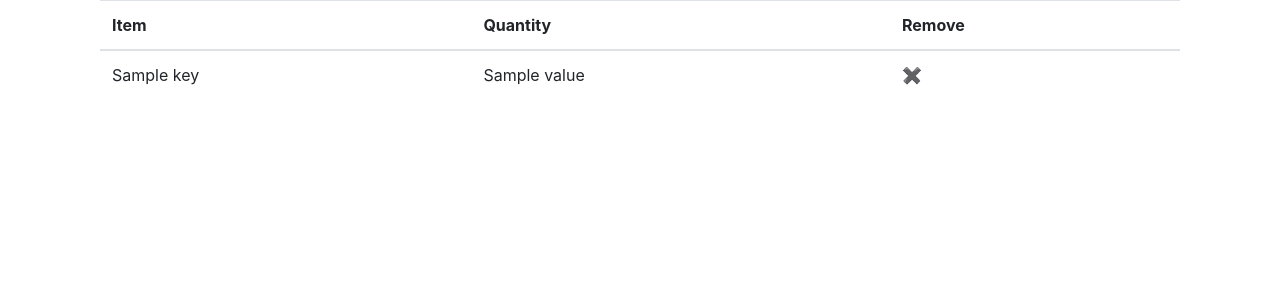
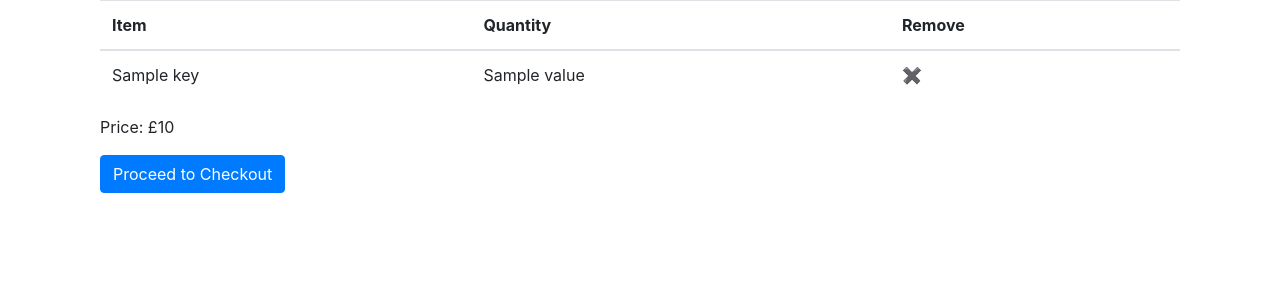
Before and after one commit to ElliottSmith610/online-shop, a Flask app: template templates/cart.html in a window 1280 px wide. Shown: the part 56-356 px from the top of the page. Run offline with Flask 2, Linux system fonts and the light colour scheme; the template is opened without the code that fills it: most values are stand-ins (such as "Sample title", 1, 10 or a date in 2020); some libraries are stand-ins or nearby versions.

Commit message:
Total price on My Cart screen

```diff
--- a/main.py
+++ b/main.py
@@ -164,8 +164,14 @@ def cart():
         _cart = session["cart"]
     except KeyError:
         _cart = None
-    return render_template("cart.html", cart=_cart)
-
+        total_price = None
+    else:
+        items_query = db.session.query(Items).all()
+        items = [item.to_dict() for item in items_query if item.name in session["cart"]]
+        session["total_price"] = 0
+        for item in items:
+            session["total_price"] += float(item["price"]) * session["cart"][item["name"]]
+    return render_template("cart.html", cart=_cart, price=session["total_price"])
 
 
 @app.route("/checkout", methods=["GET", "POST"])
--- a/templates/cart.html
+++ b/templates/cart.html
@@ -28,5 +28,11 @@
         {% endif %}
 
     </table>
+    {% if cart %}
+    <p>Price: £{{ price }}</p>
+
+
+    <a class="btn btn-primary" href="{{ url_for('checkout') }}">Proceed to Checkout</a>
+    {% endif %}
 </div>
 {% endblock %}
```
